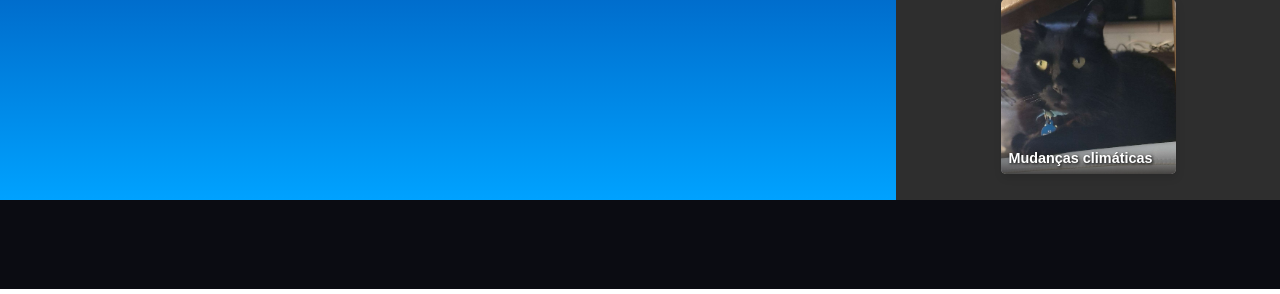
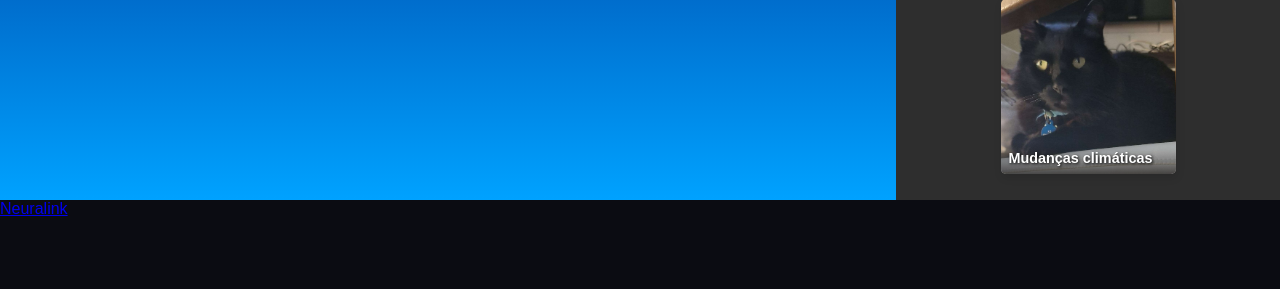
Before and after one commit to lencol-oxidavel/PP-2025, a PHP site: page /index.php in a window 1280 px wide. Shown: the part 506-800 px from the top of the page. Run offline with PHP 8.4, Linux system fonts and the light colour scheme; data comes from the database, SQL or seed files in the repository.

Commit message:
Footer bizarro (poha marcelo)

```diff
--- a/includes/_footer.php
+++ b/includes/_footer.php
@@ -1,5 +1,12 @@
+
 
     <footer>
+        <div class="Teu_Pai">
+        <a href="https://neuralink.com/" target="_blank">Neuralink</a>
+        </div>
+
+
+
     </footer>
 
     <script src="./assets/script.js"></script>
```
